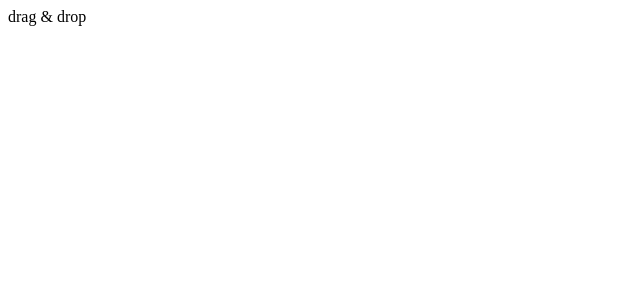
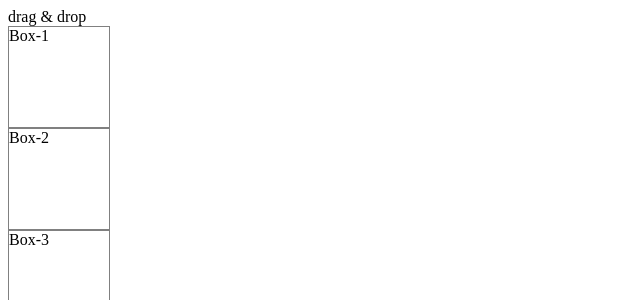
Before and after one commit to adityasuman2025/poc-camera-image, a React (Vite) app: page / in a window 1280 px wide. Shown: the top 300 px of the page, without its empty margins (0-640 px from the left). Built offline with nearby package versions, Linux system fonts and the light colour scheme; the HTML template or start-up script is replaced by a standard one.

Commit message:
drag drop in process

```diff
--- a/src/App.tsx
+++ b/src/App.tsx
@@ -1,6 +1,7 @@
 import React, { useState } from 'react'
 import './App.css';
 import ImageCrop from './ImageCrop';
+import ReorderList from './ReorderList';
 import paper from "./paper.jpg";
 
 function rotateImage(imageBase64: string, rotation: number, cb: (newImg: string) => void) {
@@ -38,6 +39,43 @@ export default function App() {
     return (
         <div>
             drag & drop
+            <ReorderList
+                items={[
+                    {
+                        id: "Box-1",
+                        color: "red",
+                        order: 1
+                    },
+                    {
+                        id: "Box-2",
+                        color: "green",
+                        order: 2
+                    },
+                    {
+                        id: "Box-3",
+                        color: "blue",
+                        order: 3
+                    }
+                ]}
+                itemRenderer={(item: { [key: string]: any }, handleDrag, handleDrop) => (
+                    <div
+                        key={item.id}
+                        id={item.id}
+
+                        draggable={true}
+                        onDragOver={e => e.preventDefault()}
+                        onDragStart={handleDrag}
+                        onDrop={handleDrop}
+
+                        style={{
+                            border: "1px solid grey",
+                            width: "100px", height: "100px"
+                        }}
+                    >
+                        {item.id}
+                    </div>
+                )}
+            />
 
             {/* <ImageCrop
                 imgSrc={image}
--- /dev/null
+++ b/src/ReorderList.tsx
@@ -0,0 +1,41 @@
+import React, { ReactElement, useState } from "react";
+
+export default function ReorderList({
+    items = [],
+    itemRenderer
+}: {
+    items: { [key: string]: any }[],
+    itemRenderer: (...args: any) => ReactElement
+}) {
+    const [dragId, setDragId] = useState();
+    const [boxes, setBoxes] = useState(items);
+
+    function handleDrag(ev: any) {
+        setDragId(ev.currentTarget.id);
+    }
+
+    function handleDrop(ev: any) {
+        const dragBox: any = boxes.find(box => box.id === dragId);
+        const dropBox: any = boxes.find(box => box.id === ev.currentTarget.id);
+
+        const dragBoxOrder = dragBox.order, dropBoxOrder = dropBox.order;
+
+        const newBoxesState = boxes.map((box) => {
+            if (box.id === dragId) box.order = dropBoxOrder;
+            if (box.id === ev.currentTarget.id) box.order = dragBoxOrder;
+
+            return box;
+        })
+        setBoxes(newBoxesState);
+    }
+
+    return (
+        <div className="App">
+            {
+                items
+                    .sort((a, b) => a.order - b.order)
+                    .map((item) => itemRenderer(item, handleDrag, handleDrop))
+            }
+        </div>
+    )
+}
```
